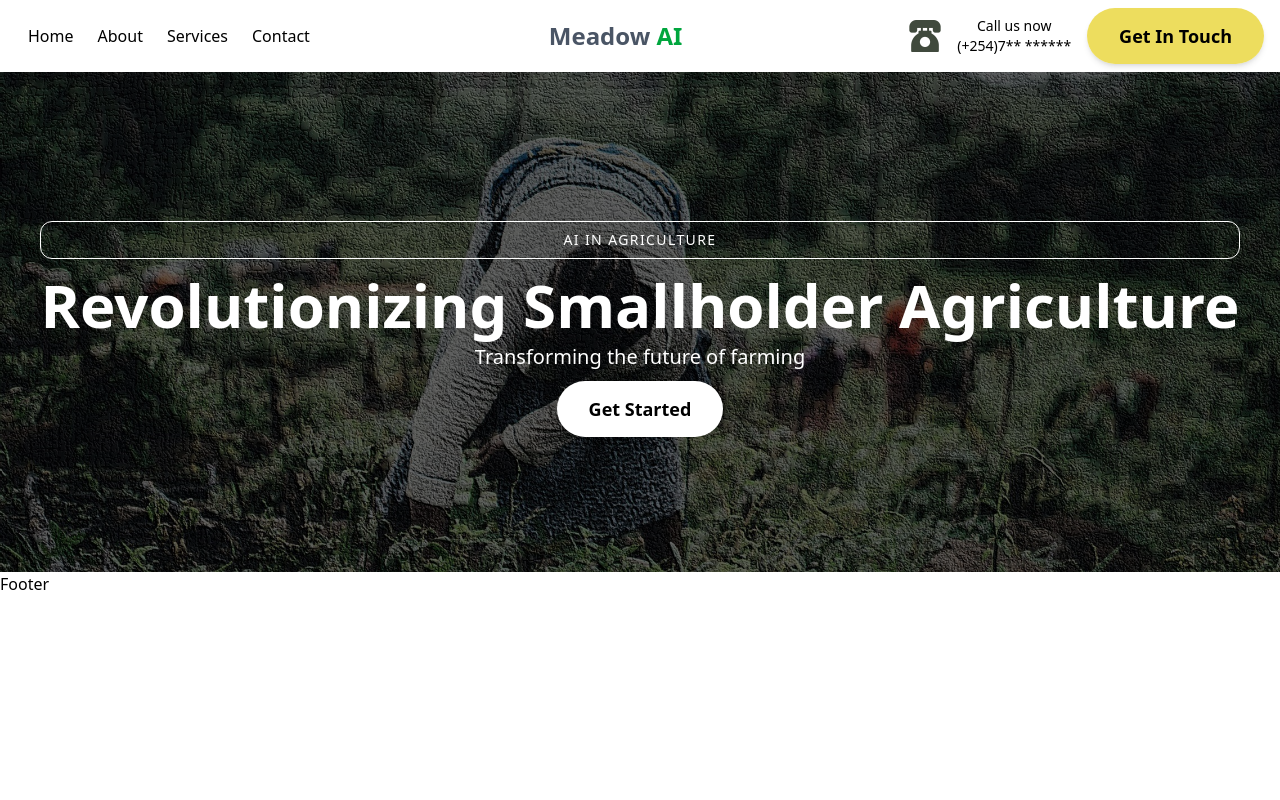
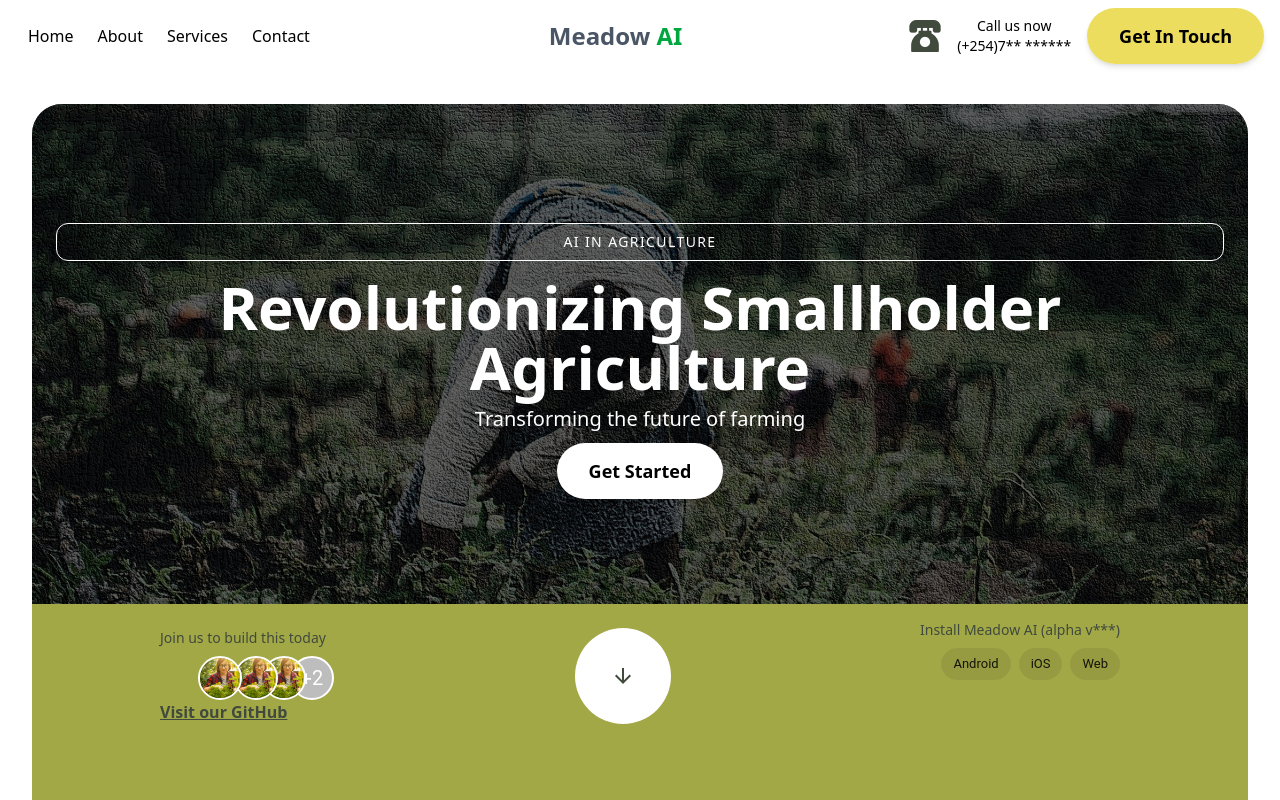
Before and after one commit to GEO-HACK/meadow-ai, a React (Vite) app: page / in a window 1280 px wide. Shown: the top 800 px of the page. Built offline with nearby package versions, Linux system fonts and the light colour scheme.

Commit message:
landing page construction

```diff
--- a/package.json
+++ b/package.json
@@ -10,6 +10,10 @@
     "preview": "vite preview"
   },
   "dependencies": {
+    "@emotion/react": "^11.14.0",
+    "@emotion/styled": "^11.14.0",
+    "@mui/icons-material": "^6.4.5",
+    "@mui/material": "^6.4.5",
     "@tailwindcss/vite": "^4.0.7",
     "react": "^19.0.0",
     "react-dom": "^19.0.0",
--- /dev/null
+++ b/src/components/HeroSect.jsx
@@ -0,0 +1,60 @@
+import { Avatar, AvatarGroup, Chip, Stack } from "@mui/material";
+import ArrowDownwardIcon from "@mui/icons-material/ArrowDownward";
+import image from "../assets/img-01.png";
+import Landing from "./landing";
+export default function LandingSection() {
+
+  const handleClick = () => {
+    console.log("Chip clicked");
+  };
+
+  const navigateTo = (id) => {
+    document.querySelector(id).scrollIntoView({ behavior: "smooth" });
+  };
+
+  return (
+    <div className="flex flex-col justify-between h-[170vh] min-h-fit pb-12 rounded-b-[30px] bg-[#A3A847]  overflow-hidden">
+      {/* Landing Information Section */}
+      <div className="flex flex-col items-center p-4 sm:px-32">
+        <div className="flex flex-wrap justify-between mb-12 max-w-[1100px] h-28 w-full">
+          {/* Contributors */}
+          <div className="flex flex-col justify-center">
+            <p className="text-[#404A3D] text-sm mb-2">Join us to build this today</p>
+            <AvatarGroup max={4} className="space-x-[-8px]">
+              <Avatar alt="Remy Sharp" src={image} className="w-8 h-8" />
+              <Avatar alt="Travis Howard" src={image} className="w-8 h-8" />
+              <Avatar alt="Cindy Baker" src={image} className="w-8 h-8" />
+              <Avatar alt="Agnes Walker" src={image} className="w-8 h-8" />
+              <Avatar alt="Trevor Henderson" src={image} className="w-8 h-8" />
+            </AvatarGroup>
+            <p>
+              <a href="https://github.com/meedowdev" className="text-[#404A3D] font-bold underline">
+                Visit our GitHub
+              </a>
+            </p>
+          </div>
+
+          {/* Scroll Down Button */}
+          <div className="flex items-center justify-center">
+            <div className="cursor-pointer flex items-center justify-center h-24 w-24 bg-white rounded-full" onClick={() => navigateTo("#info-card")}>
+              <ArrowDownwardIcon className="text-[#404A3D]" />
+            </div>
+          </div>
+
+          {/* Install App */}
+          <div className="flex flex-col items-end">
+            <p className="text-[#404A3D] text-sm mb-2">Install Meadow AI (alpha v***)</p>
+            <Stack direction="row" spacing={1}>
+              <Chip label="Android" onClick={handleClick} className="bg-[#404A3D] text-white cursor-pointer" />
+              <Chip label="iOS" onClick={handleClick} className="bg-[#404A3D] text-white cursor-pointer" />
+              <Chip label="Web" onClick={handleClick} className="bg-[#404A3D] text-white cursor-pointer" />
+            </Stack>
+          </div>
+        </div>
+      </div>
+
+      {/* Landing Section */}
+      <Landing/>
+    </div>
+  );
+}
--- a/src/components/Layout.jsx
+++ b/src/components/Layout.jsx
@@ -7,7 +7,7 @@ const Layout = () => {
   return (
     <div className="flex flex-col min-h-screen">
       <Navbar />
-      <main className="">
+      <main className="m-8">
         <Outlet /> {/* Renders child pages */}
       </main>
       <Footer />
--- a/src/components/hero.jsx
+++ b/src/components/hero.jsx
@@ -5,8 +5,8 @@ import tractorImage from "../assets/Picture3.jpg";
 
 const HeroSection = () => {
   return (
-    <section className="relative flex flex-col items-center justify-center text-center text-white bg-black h-[500px]">
-      <img className="absolute inset-0 object-cover w-full h-full opacity-50" src={tractorImage} alt="tractor" />
+    <section className="relative flex flex-col items-center justify-center text-center  rounded-t-[30px] text-white bg-black h-[500px]">
+      <img className="absolute inset-0 object-cover rounded-t-[30px] w-full h-full opacity-50" src={tractorImage} alt="tractor" />
 
       <div className="relative z-10 px-6 py-16 md:py-24">
         <Infobox info="AI in Agriculture" background_color="white" />
--- /dev/null
+++ b/src/components/landing.jsx
@@ -0,0 +1,9 @@
+import React from 'react'
+
+const Landing = () => {
+  return (
+    <div>Landing</div>
+  )
+}
+
+export default Landing
--- a/src/pages/Home.jsx
+++ b/src/pages/Home.jsx
@@ -1,10 +1,12 @@
 import React from 'react'
 import HeroSection from '../components/hero'
+import HeroSect from '../components/HeroSect'
 
 const Home = () => {
   return (
     <>
     <HeroSection />
+    <HeroSect />
 
     </>
   )
```
Also changed, not shown: src/assets/img-01.png (added), 1 other file (tests, documents, lock files or other folders).
